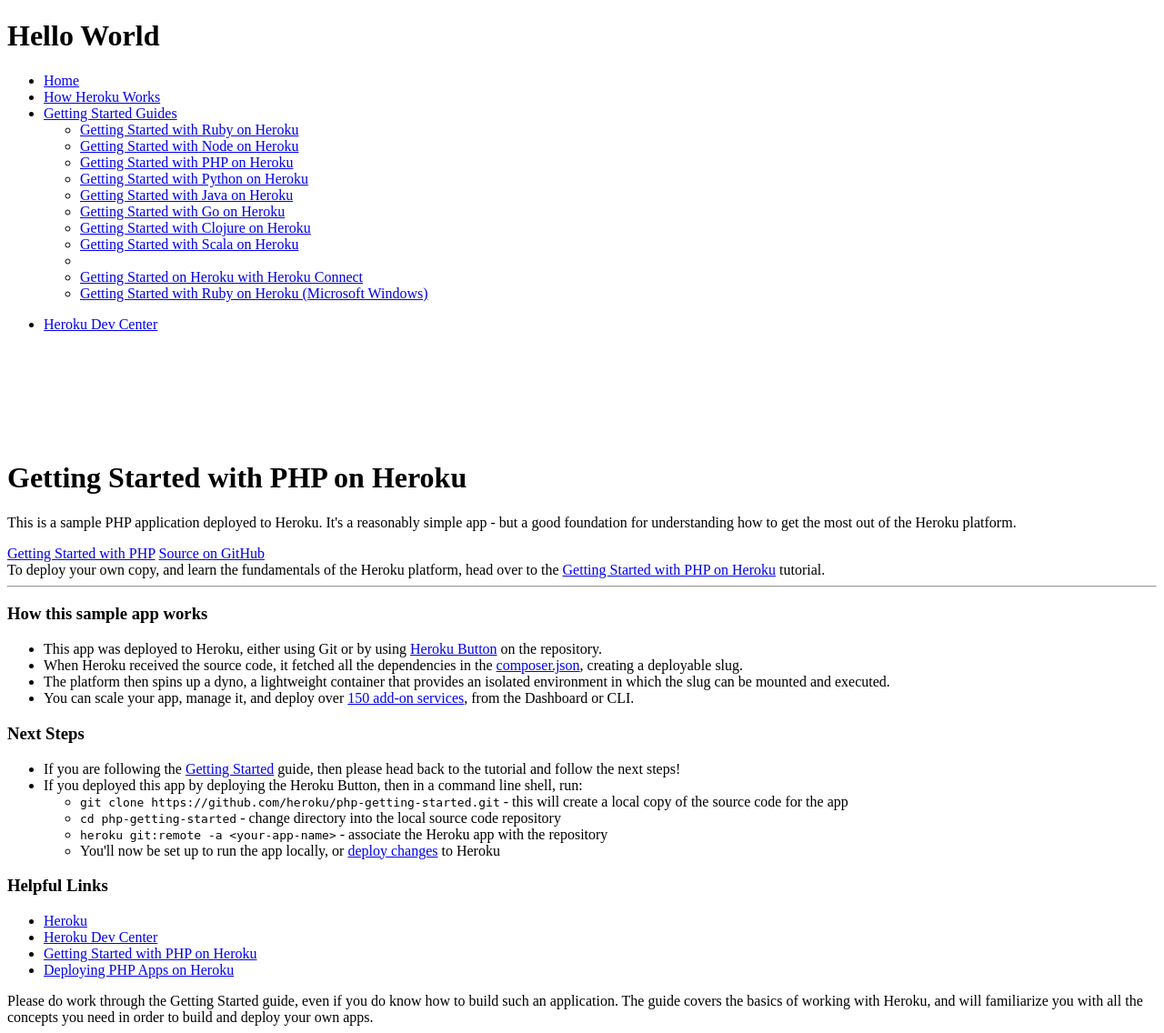
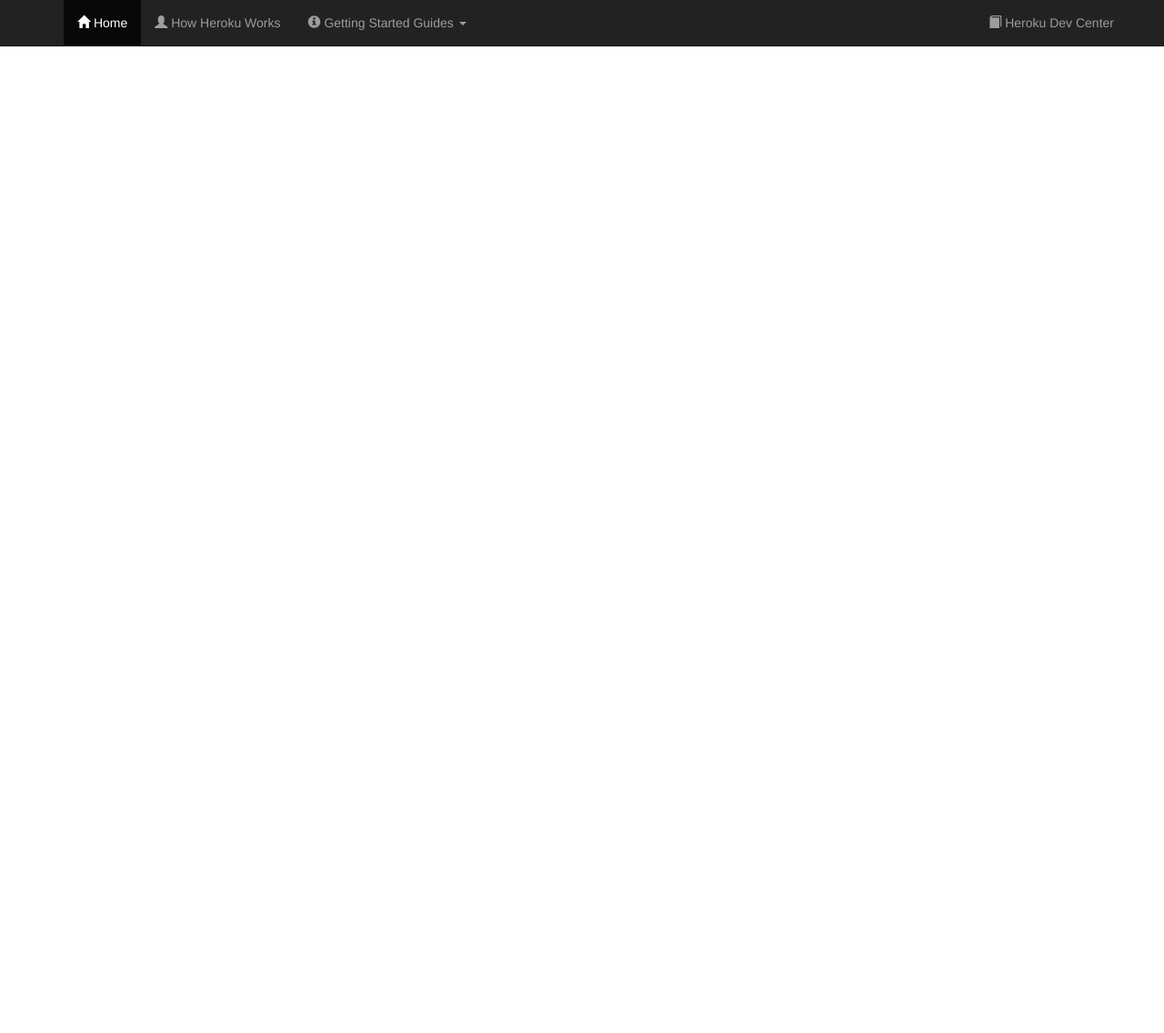
Before and after one commit to zjaved101/rentalApp, a PHP site: template web/views/index.twig in a window 1280 px wide. Shown: the whole page at 91% size. After the commit the page ends 51 px from the top, so only its background shows below. Run offline with PHP 8.4, Linux system fonts and the light colour scheme; the template is opened without the code that fills it, so the values that code supplies are empty; some libraries are stand-ins or nearby versions.

Commit message:
removed fluff

```diff
--- a/web/views/index.twig
+++ b/web/views/index.twig
@@ -1,57 +1,5 @@
 {% extends "layout.html" %}
 
 {% block content %}
-<div class="jumbotron text-center">
-  <div class="container">
-    <a href="/" class="lang-logo">
-      <img src="/images/lang-logo.png">
-    </a>
-    <h1>Getting Started with PHP on Heroku</h1>
-    <p>This is a sample PHP application deployed to Heroku. It's a reasonably simple app - but a good foundation for understanding how to get the most out of the Heroku platform.</p>
-    <a type="button" class="btn btn-lg btn-default" href="https://devcenter.heroku.com/articles/getting-started-with-php"><span class="glyphicon glyphicon-flash"></span> Getting Started with PHP</a>
-    <a type="button" class="btn btn-lg btn-primary" href="https://github.com/heroku/php-getting-started"><span class="glyphicon glyphicon-download"></span> Source on GitHub</a>
-  </div>
-</div>
-<div class="container">
-  <div class="alert alert-info text-center" role="alert">
-    To deploy your own copy, and learn the fundamentals of the Heroku platform, head over to the <a href="https://devcenter.heroku.com/articles/getting-started-with-php" class="alert-link">Getting Started with PHP on Heroku</a> tutorial.
-  </div>
-  <hr>
-  <div class="row">
-    <div class="col-md-6">
-      <h3><span class="glyphicon glyphicon-info-sign"></span> How this sample app works</h3>
-      <ul>
-        <li>This app was deployed to Heroku, either using Git or by using <a href="https://github.com/heroku/php-getting-started">Heroku Button</a> on the repository.</li>
-
-        <li>When Heroku received the source code, it fetched all the dependencies in the <a href="https://github.com/heroku/php-getting-started/blob/master/composer.json">composer.json</a>, creating a deployable slug.</li>
-        <li>The platform then spins up a dyno, a lightweight container that provides an isolated environment in which the slug can be mounted and executed.</li>
-        <li>You can scale your app, manage it, and deploy over <a href="https://addons.heroku.com/">150 add-on services</a>, from the Dashboard or CLI.</li>
-      </ul>
-    </div>
-    <div class="col-md-6">
-      <h3><span class="glyphicon glyphicon-link"></span> Next Steps</h3>
-      <ul>
-        <li>If you are following the <a href="https://devcenter.heroku.com/articles/getting-started-with-php">Getting Started</a> guide, then please head back to the tutorial and follow the next steps!</li>
-        <li>If you deployed this app by deploying the Heroku Button, then in a command line shell, run:</li>
-        <ul>
-          <li><code>git clone https://github.com/heroku/php-getting-started.git</code> - this will create a local copy of the source code for the app</li>
-          <li><code>cd php-getting-started</code> - change directory into the local source code repository</li>
-          <li><code>heroku git:remote -a &lt;your-app-name></code> - associate the Heroku app with the repository</li>
-          <li>You'll now be set up to run the app locally, or <a href="https://devcenter.heroku.com/articles/getting-started-with-php#push-local-changes">deploy changes</a> to Heroku</li>
-        </ul>
-      </ul>
-      <h3><span class="glyphicon glyphicon-link"></span> Helpful Links</h3>
-      <ul>
-        <li><a href="https://www.heroku.com/home">Heroku</a></li>
-        <li><a href="https://devcenter.heroku.com/">Heroku Dev Center</a></li>
-        <li><a href="https://devcenter.heroku.com/articles/getting-started-with-php">Getting Started with PHP on Heroku</a></li>
-        <li><a href="https://devcenter.heroku.com/articles/deploying-php">Deploying PHP Apps on Heroku</a></li>
-      </ul>
-    </div>
-  </div> <!-- row -->
-   <div class="alert alert-info text-center" role="alert">
-    Please do work through the Getting Started guide, even if you do know how to build such an application.  The guide covers the basics of working with Heroku, and will familiarize you with all the concepts you need in order to build and deploy your own apps.
-  </div>
-</div>
 
 {% endblock %}
--- a/web/views/layout.html
+++ b/web/views/layout.html
@@ -1,7 +1,7 @@
 <!DOCTYPE html>
 <html>
 <head>
-  <h1>Hello World</h1>
+  {% include 'header.html' %}
 </head>
 
 <body>
```
